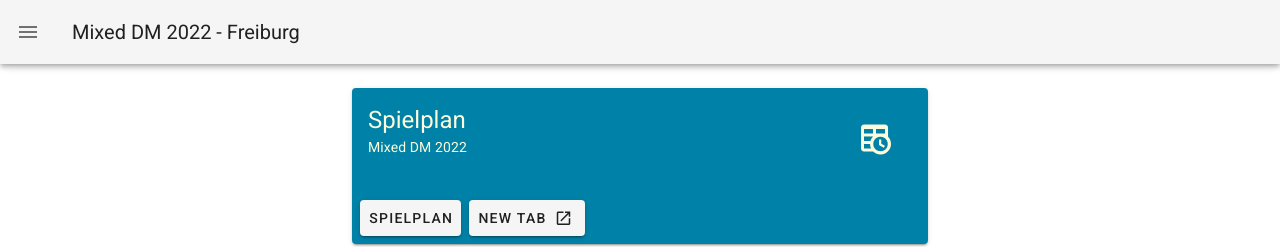
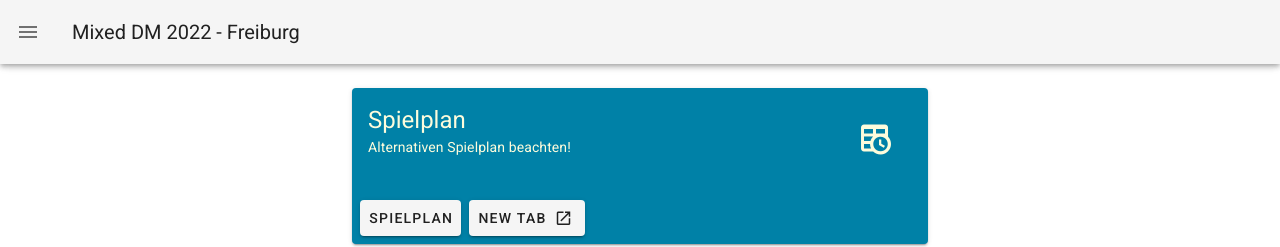
Before and after one commit to t-huyeng/mixed-dm-2022, a Nuxt app: page / in a window 1280 px wide. Shown: the top 247 px of the page. Built offline with nearby package versions, Linux system fonts and the light colour scheme; what vue-pdf-embed would draw is missing.

Commit message:
Update index.vue

```diff
--- a/pages/index.vue
+++ b/pages/index.vue
@@ -8,7 +8,7 @@
             <div>
               <v-card-title class="text-h5"> Spielplan</v-card-title>
 
-              <v-card-subtitle>Mixed DM 2022</v-card-subtitle>
+              <v-card-subtitle>Alternativen Spielplan beachten!</v-card-subtitle>
             </div>
             <v-avatar class="ma-3" size="80" tile>
               <v-icon large color="accent">mdi-timetable</v-icon>
```
